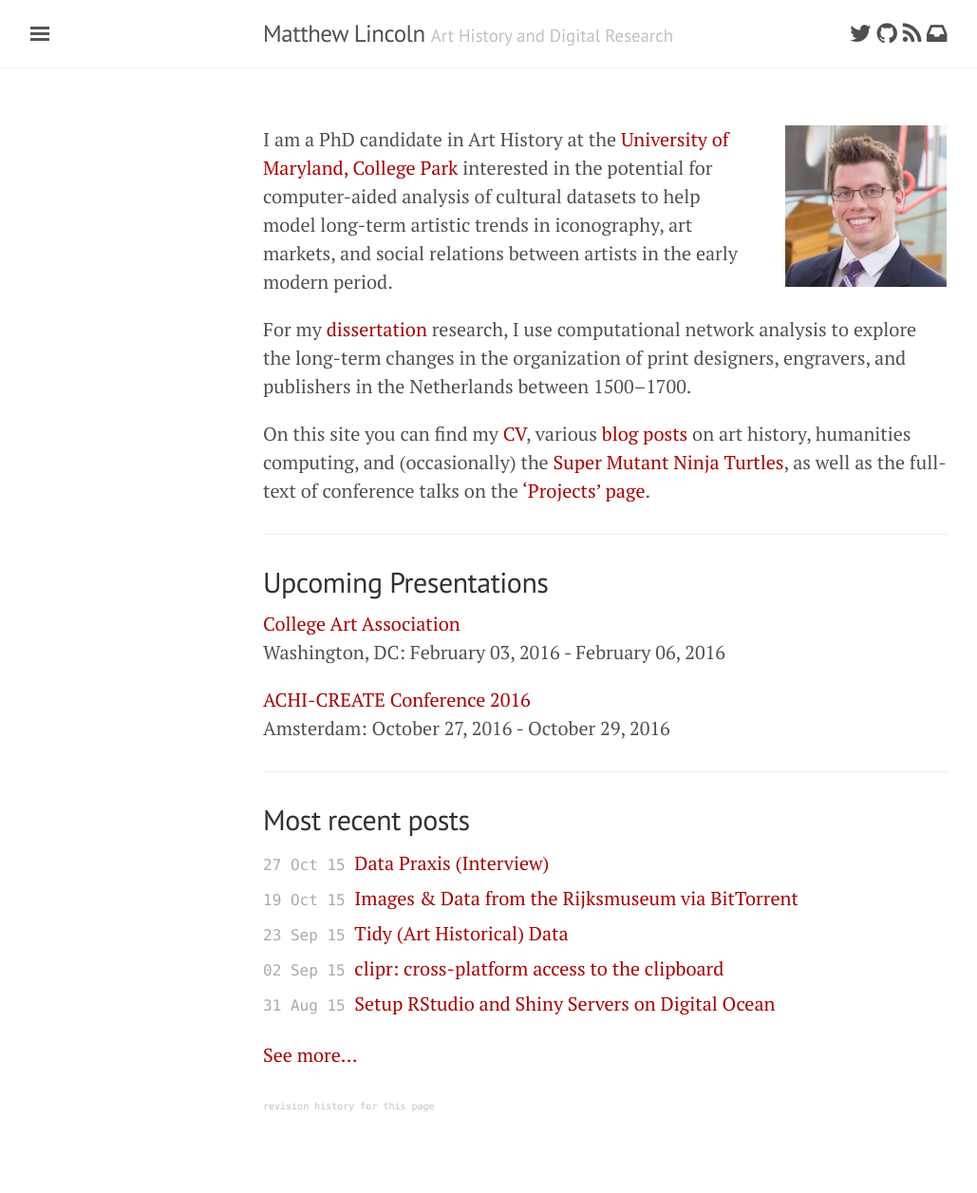
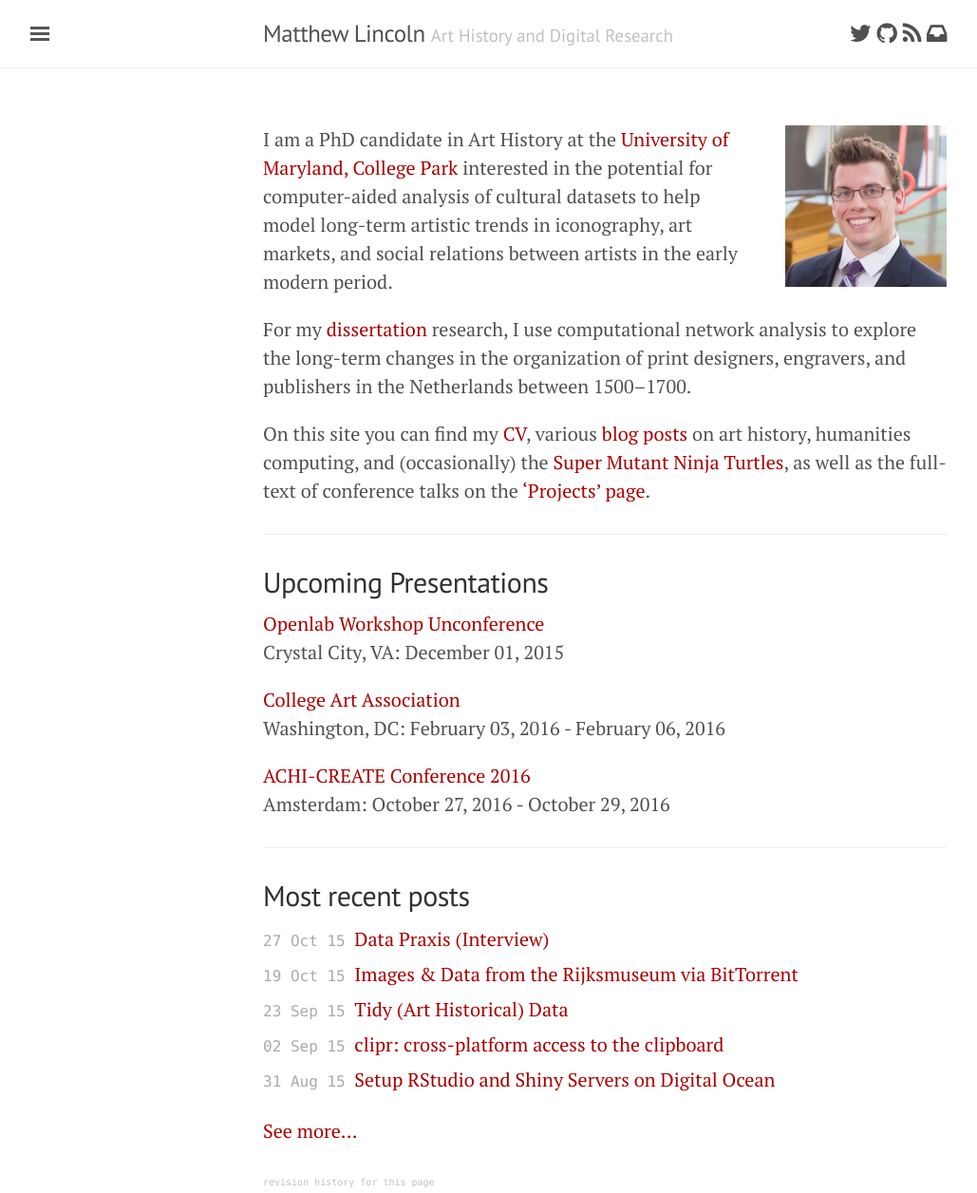
Before and after one commit to mdlincoln/mdlincoln.github.io, a Jekyll site: the page built from index.md, in a window 1280 px wide. Shown: the whole page at 95% size, without its empty margins (3-1032 px from the left). Built offline with Jekyll 4.4.1, drawn with Linux system fonts in a browser that asks for light colours; nearby versions of some CDN libraries; before the commit the page ends 1176 px from its top, so only the background shows below that.

Commit message:
openlab workshop

```diff
--- a/_data/travel.yaml
+++ b/_data/travel.yaml
@@ -8,3 +8,7 @@
   url: http://www.create.humanities.uva.nl/cfp-achi-create-conference-2016/
   datestart: 2016-10-27 00:00:00 -0500
   dateend: 2016-10-29 00:00:00 -0500
+- venue: Openlab Workshop Unconference
+  location: Crystal City, VA
+  url: https://openlabworkshop.wikispaces.com/Unconference+and+Ignite+Talks
+  datestart: 2015-12-01  00:00:00 -0500
```
